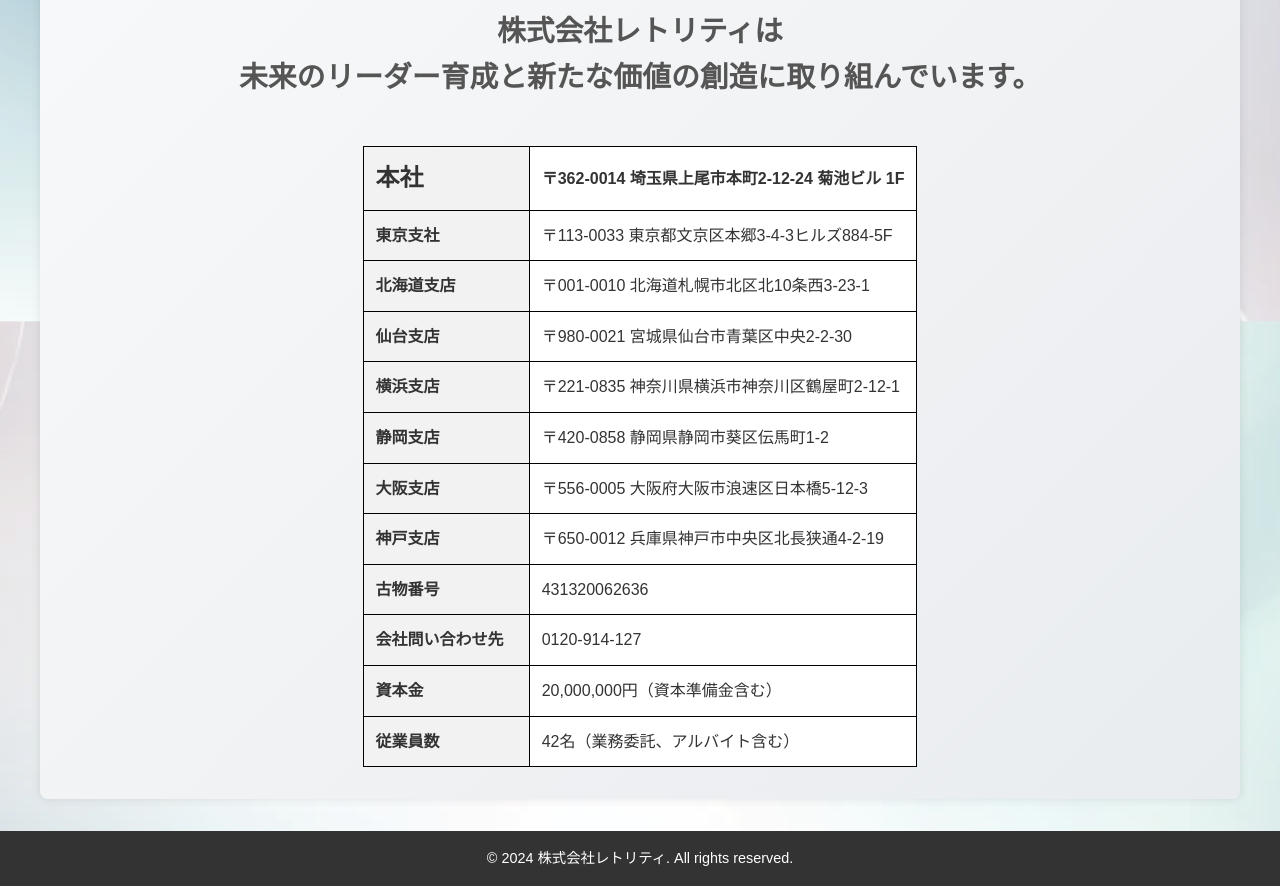
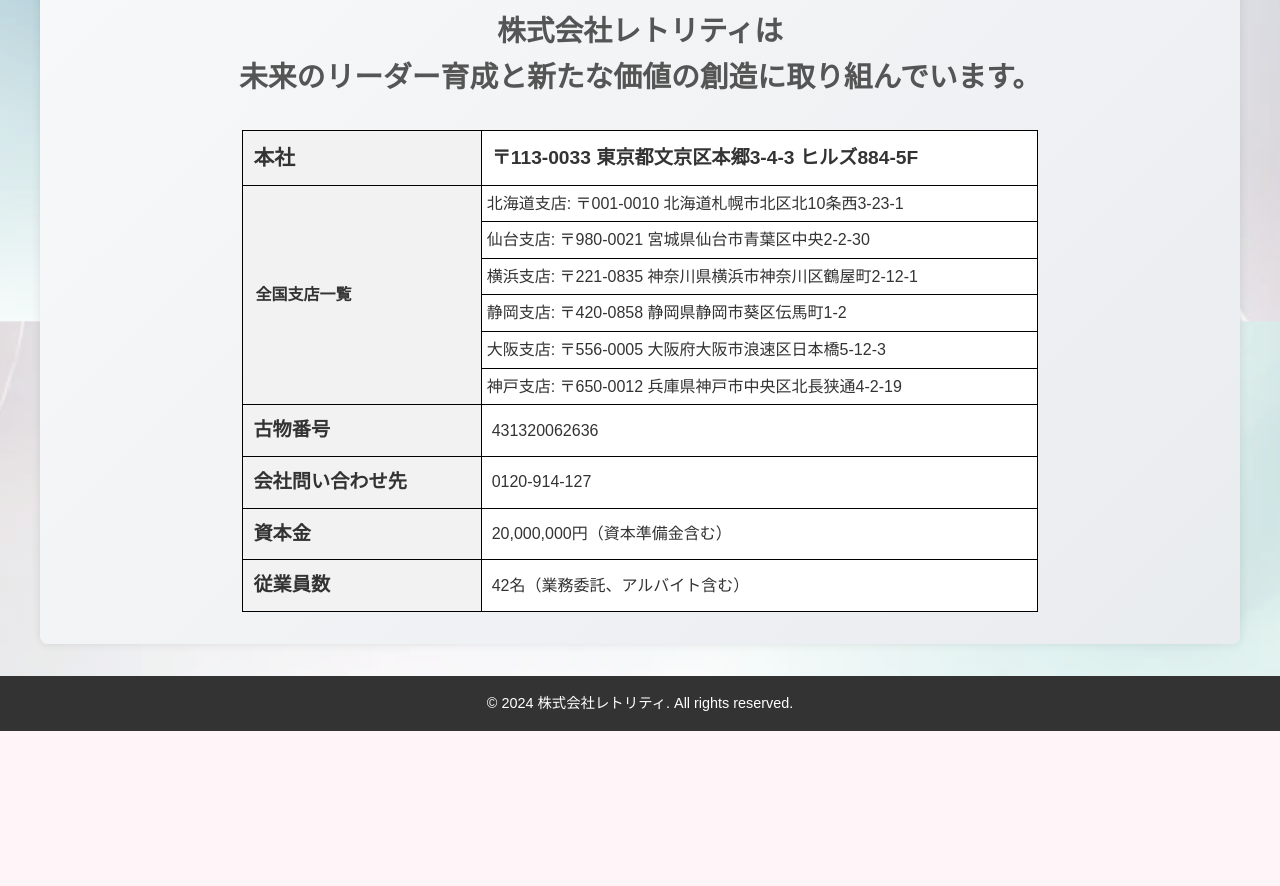
Before and after one commit to yukito7878/Lettrity.inc, a plain HTML site: page index.html in a window 1280 px wide. Shown: the part 3300-4186 px from the top of the page. After the commit the page ends 4031 px from the top, so only its background shows below. Drawn offline with Linux system fonts and the light colour scheme.

Commit message:
updated SEO

```diff
--- a/css/style.css
+++ b/css/style.css
@@ -206,6 +206,7 @@ section p {
     text-align: center;
     background: linear-gradient(135deg, #f8f9fa, #e9ecef); /* グラデーション背景 */
 
+
 }
 .about > *{
 	margin-right: 10%;
@@ -215,6 +216,8 @@ section p {
 table {
     border-collapse: collapse;
     margin-top: 1rem;
+    width: 70% !important;
+    margin: auto;
 }
 
 th, td {
@@ -669,13 +672,15 @@ section h3 {
     }
 
     section h3 {
-        font-size: 1.2rem;
+        font-size: 1.1rem;
     }
 
     /* 会社概要のテーブル */
     table {
         font-size: 0.9rem;
+        width: 90% !important;
     }
+
 
     th, td {
         padding: 0.5rem;
--- a/index.html
+++ b/index.html
@@ -1,5 +1,6 @@
 <!DOCTYPE html>
 <html lang="ja">
+
 <head>
 	<meta charset="UTF-8">
 	<meta name="viewport" content="width=device-width, initial-scale=1.0">
@@ -74,6 +75,7 @@
 		}
 	</script>
 </head>
+
 <body>
 	<header id="header" class="header">
 		<div class="logo">
@@ -173,7 +175,8 @@
 					簡単LINE査定サービス
 				</h2>
 				<div class="assess-button">
-					<a href="https://line.me/R/ti/p/your-line-id" class="assesment-button" target="_blank" rel="noopener">
+					<a href="https://line.me/R/ti/p/your-line-id" class="assesment-button" target="_blank"
+						rel="noopener">
 						レトリティで査定
 					</a>
 				</div>
@@ -199,20 +202,55 @@
 		<section id="about" class="about">
 			<h2>会社概要</h2>
 			<h3>株式会社レトリティは<br>未来のリーダー育成と新たな価値の創造に取り組んでいます。</h3>
-            <table>
-                <tr><th style="font-size: 1.5rem; font-weight: bold;">本社</th><td style="font-size: 1.0rem; font-weight: bold;">〒362-0014 埼玉県上尾市本町2-12-24 菊池ビル 1F</td></tr>
-                <tr><th>東京支社</th><td>〒113-0033 東京都文京区本郷3-4-3ヒルズ884-5F</td></tr>
-                <tr><th>北海道支店</th><td>〒001-0010 北海道札幌市北区北10条西3-23-1</td></tr>
-                <tr><th>仙台支店</th><td>〒980-0021 宮城県仙台市青葉区中央2-2-30</td></tr>
-                <tr><th>横浜支店</th><td>〒221-0835 神奈川県横浜市神奈川区鶴屋町2-12-1</td></tr>
-                <tr><th>静岡支店</th><td>〒420-0858 静岡県静岡市葵区伝馬町1-2</td></tr>
-                <tr><th>大阪支店</th><td>〒556-0005 大阪府大阪市浪速区日本橋5-12-3</td></tr>
-                <tr><th>神戸支店</th><td>〒650-0012 兵庫県神戸市中央区北長狭通4-2-19</td></tr>
-                <tr><th>古物番号</th><td>431320062636</td></tr>
-                <tr><th>会社問い合わせ先</th><td>0120-914-127</td></tr>
-                <tr><th>資本金</th><td>20,000,000円（資本準備金含む）</td></tr>
-                <tr><th>従業員数</th><td>42名（業務委託、アルバイト含む）</td></tr>
+			<table style="border-collapse: collapse; width: 100%; font-family: Arial, sans-serif;">
+				<!-- 本社部分 -->
+				<tr>
+					<th style="font-size: 1.3rem; text-align: left; font-weight: bold; padding: 10px;">本社</th>
+					<td style="font-size: 1.2rem; text-align: left; font-weight: bold; padding: 10px; vertical-align: center;">〒113-0033 東京都文京区本郷3-4-3 ヒルズ884-5F</td>
+				</tr>
+
+				<!-- 全国支店一覧 -->
+				<tr>
+					<th rowspan="6"
+						style="font-size: 1rem; text-align: left; font-weight: bold; vertical-align: center;">
+						全国支店一覧</th>
+					<td style="font-size: 1rem; text-align: left;  padding: 5px; vertical-align: center;">北海道支店: 〒001-0010 北海道札幌市北区北10条西3-23-1</td>
+				</tr>
+				<tr>
+					<td style="font-size: 1rem; text-align: left;  padding: 5px; vertical-align: center;">仙台支店: 〒980-0021 宮城県仙台市青葉区中央2-2-30</td>
+				</tr>
+				<tr>
+					<td style="font-size: 1rem; text-align: left;  padding: 5px; vertical-align: center;">横浜支店: 〒221-0835 神奈川県横浜市神奈川区鶴屋町2-12-1</td>
+				</tr>
+				<tr>
+					<td style="font-size: 1rem; text-align: left;  padding: 5px; vertical-align: center;">静岡支店: 〒420-0858 静岡県静岡市葵区伝馬町1-2</td>
+				</tr>
+				<tr>
+					<td style="font-size: 1rem; text-align: left;  padding: 5px; vertical-align: center;">大阪支店: 〒556-0005 大阪府大阪市浪速区日本橋5-12-3</td>
+				</tr>
+				<tr>
+					<td style="font-size: 1rem; text-align: left;  padding: 5px; vertical-align: center;">神戸支店: 〒650-0012 兵庫県神戸市中央区北長狭通4-2-19</td>
+				</tr>
+
+				<!-- その他情報 -->
+				<tr>
+					<th style="font-size: 1.2rem; text-align: left; font-weight: bold; padding: 10px;">古物番号</th>
+					<td style="padding: 10px;">431320062636</td>
+				</tr>
+				<tr>
+					<th style="font-size: 1.2rem; text-align: left; font-weight: bold; padding: 10px;">会社問い合わせ先</th>
+					<td style="padding: 10px;">0120-914-127</td>
+				</tr>
+				<tr>
+					<th style="font-size: 1.2rem; text-align: left; font-weight: bold; padding: 10px;">資本金</th>
+					<td style="padding: 10px;">20,000,000円（資本準備金含む）</td>
+				</tr>
+				<tr>
+					<th style="font-size: 1.2rem; text-align: left; font-weight: bold; padding: 10px;">従業員数</th>
+					<td style="padding: 10px;">42名（業務委託、アルバイト含む）</td>
+				</tr>
 			</table>
+
 		</section>
 	</main>
 
@@ -222,4 +260,5 @@
 
 	<script src="script.js"></script>
 </body>
+
 </html>
```
Lines whose indentation alone changed are shown as unchanged.
